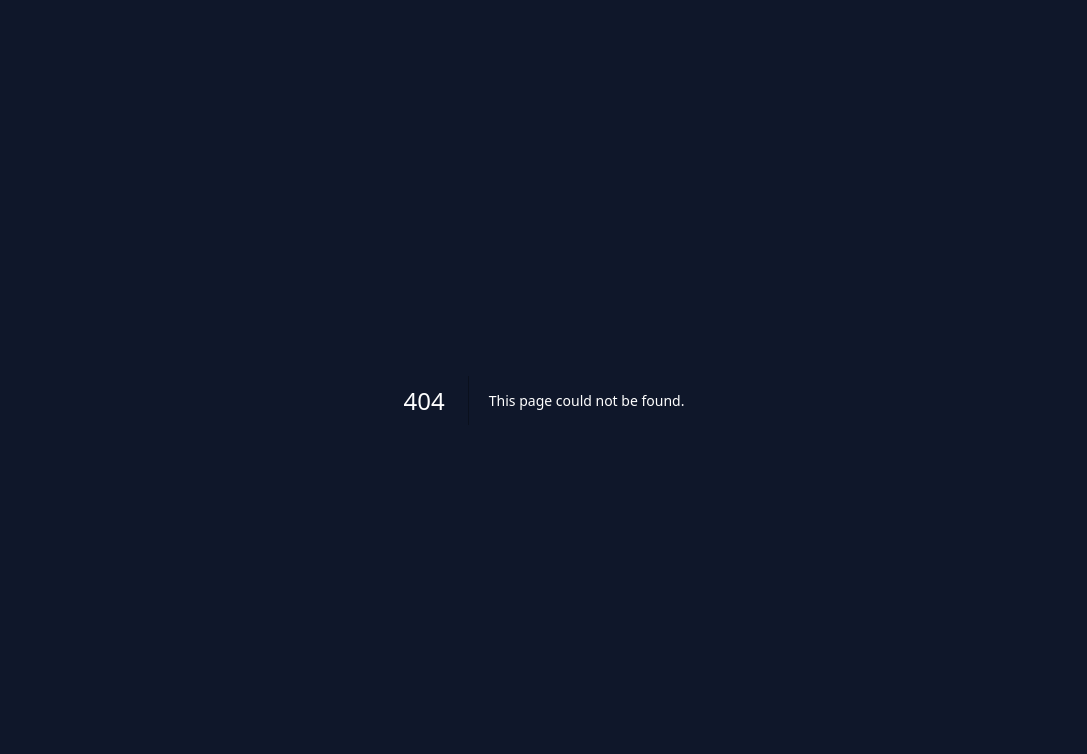
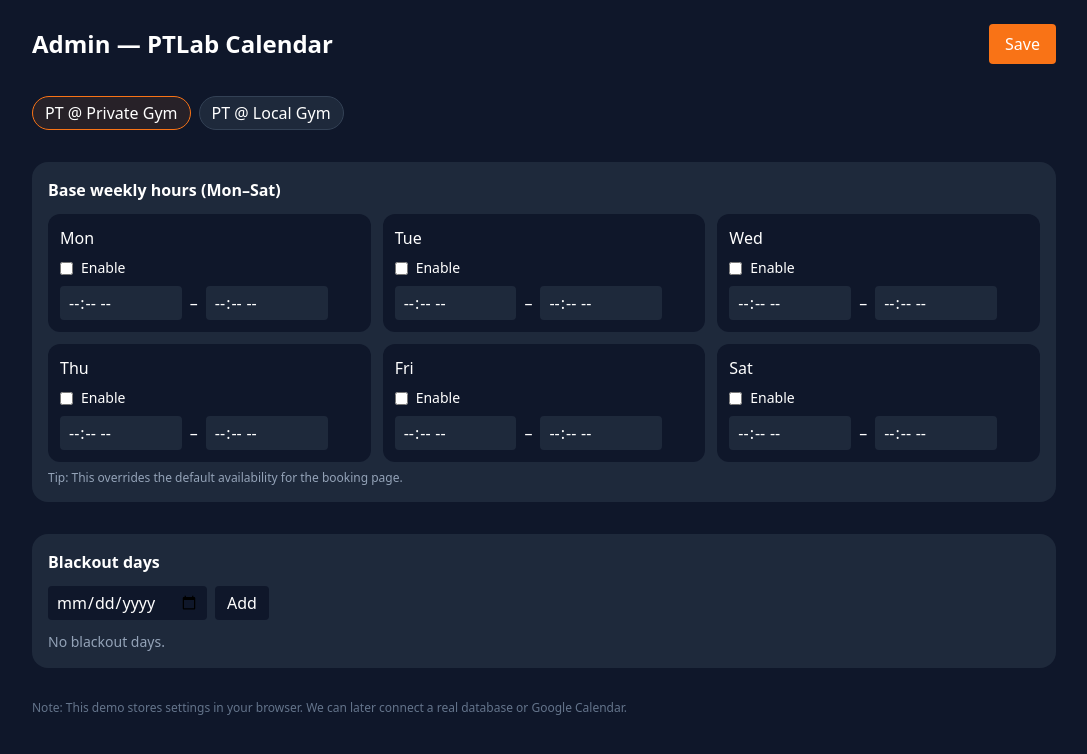
Before and after one commit to PTLab84/ptlab-booking, a Next.js app: page /admin in a window 1280 px wide. Before the commit this address had no page. Shown: the top 754 px of the page, without its empty margins (96-1183 px from the left). Built offline with nearby package versions, Linux system fonts and the light colour scheme.

Commit message:
Create page.tsx

```diff
--- /dev/null
+++ b/app/admin/page.tsx
@@ -0,0 +1,136 @@
+'use client';
+
+import { useEffect, useMemo, useState } from 'react';
+
+type Window = { start: string; end: string };
+type BaseHours = Record<string, Record<number, Window | null>>; // serviceId -> weekday -> window or null
+
+const SERVICES = [
+  { id: 'pt_private', name: 'PT @ Private Gym' },
+  { id: 'pt_local',   name: 'PT @ Local Gym'  },
+];
+
+const BASE_KEY = 'ptlab-basehours-v1';
+const BLACK_KEY = 'ptlab-blackouts-v1';
+
+const DOW = ['Sun','Mon','Tue','Wed','Thu','Fri','Sat'];
+
+export default function AdminPage() {
+  const [active, setActive] = useState(SERVICES[0].id);
+  const [base, setBase] = useState<BaseHours>({});
+  const [blackouts, setBlackouts] = useState<string[]>([]);
+  const [newDate, setNewDate] = useState('');
+
+  // load
+  useEffect(() => {
+    try {
+      setBase(JSON.parse(localStorage.getItem(BASE_KEY) || '{}'));
+      setBlackouts(JSON.parse(localStorage.getItem(BLACK_KEY) || '[]'));
+    } catch {}
+  }, []);
+
+  // ensure structure
+  const data = useMemo(() => {
+    const b = { ...base };
+    for (const s of SERVICES) {
+      b[s.id] ||= {};
+      for (let d = 1; d <= 6; d++) b[s.id][d] ??= null; // Mon..Sat
+    }
+    return b as BaseHours;
+  }, [base]);
+
+  function setWin(svc: string, dow: number, w: Window | null) {
+    setBase(prev => ({ ...prev, [svc]: { ...(prev[svc]||{}), [dow]: w }}));
+  }
+
+  function saveAll() {
+    localStorage.setItem(BASE_KEY, JSON.stringify(data));
+    localStorage.setItem(BLACK_KEY, JSON.stringify(blackouts));
+    alert('Saved!');
+  }
+
+  return (
+    <main className="min-h-screen bg-slate-900 text-white p-6">
+      <div className="max-w-5xl mx-auto space-y-8">
+        <header className="flex items-center justify-between">
+          <h1 className="text-2xl font-bold">Admin — PTLab Calendar</h1>
+          <button onClick={saveAll} className="bg-orange-500 hover:bg-orange-600 rounded px-4 py-2">Save</button>
+        </header>
+
+        {/* Service tabs */}
+        <div className="flex gap-2">
+          {SERVICES.map(s => (
+            <button key={s.id}
+              onClick={() => setActive(s.id)}
+              className={`px-3 py-1 rounded-full border ${active===s.id?'border-orange-500 bg-orange-500/10':'border-slate-700 bg-slate-800 hover:bg-slate-700'}`}>
+              {s.name}
+            </button>
+          ))}
+        </div>
+
+        {/* Base hours editor */}
+        <section className="bg-slate-800 rounded-2xl p-4">
+          <h2 className="font-semibold mb-3">Base weekly hours (Mon–Sat)</h2>
+          <div className="grid grid-cols-1 sm:grid-cols-2 lg:grid-cols-3 gap-3">
+            {[1,2,3,4,5,6].map(d => {
+              const w = data[active][d];
+              return (
+                <div key={d} className="rounded-xl bg-slate-900 p-3">
+                  <div className="mb-2 font-medium">{DOW[d]}</div>
+                  <label className="flex items-center gap-2 text-sm mb-2">
+                    <input
+                      type="checkbox"
+                      checked={!!w}
+                      onChange={e => setWin(active, d, e.target.checked ? {start:'09:00', end:'17:00'} : null)}
+                    />
+                    Enable
+                  </label>
+                  <div className="flex items-center gap-2">
+                    <input type="time" className="bg-slate-800 rounded px-2 py-1"
+                      value={w?.start || ''} disabled={!w}
+                      onChange={e => setWin(active, d, { start: e.target.value, end: w?.end || '17:00' })} />
+                    <span>–</span>
+                    <input type="time" className="bg-slate-800 rounded px-2 py-1"
+                      value={w?.end || ''} disabled={!w}
+                      onChange={e => setWin(active, d, { start: w?.start || '09:00', end: e.target.value })} />
+                  </div>
+                </div>
+              );
+            })}
+          </div>
+          <p className="text-xs text-slate-400 mt-2">
+            Tip: This overrides the default availability for the booking page.
+          </p>
+        </section>
+
+        {/* Blackout days */}
+        <section className="bg-slate-800 rounded-2xl p-4">
+          <h2 className="font-semibold mb-3">Blackout days</h2>
+          <div className="flex gap-2">
+            <input type="date" value={newDate} onChange={e=>setNewDate(e.target.value)} className="bg-slate-900 rounded px-2 py-1" />
+            <button
+              className="bg-slate-900 hover:bg-slate-700 rounded px-3"
+              onClick={() => { if(newDate && !blackouts.includes(newDate)){ setBlackouts([...blackouts, newDate]); setNewDate(''); }}}
+            >
+              Add
+            </button>
+          </div>
+          <ul className="mt-3 space-y-2">
+            {blackouts.map(d => (
+              <li key={d} className="flex items-center justify-between bg-slate-900 rounded px-3 py-2">
+                <span>{d}</span>
+                <button onClick={() => setBlackouts(blackouts.filter(x=>x!==d))}
+                  className="text-sm text-slate-300 hover:text-white">Remove</button>
+              </li>
+            ))}
+            {blackouts.length===0 && <li className="text-slate-400 text-sm">No blackout days.</li>}
+          </ul>
+        </section>
+
+        <p className="text-xs text-slate-500">
+          Note: This demo stores settings in your browser. We can later connect a real database or Google Calendar.
+        </p>
+      </div>
+    </main>
+  );
+}
```
